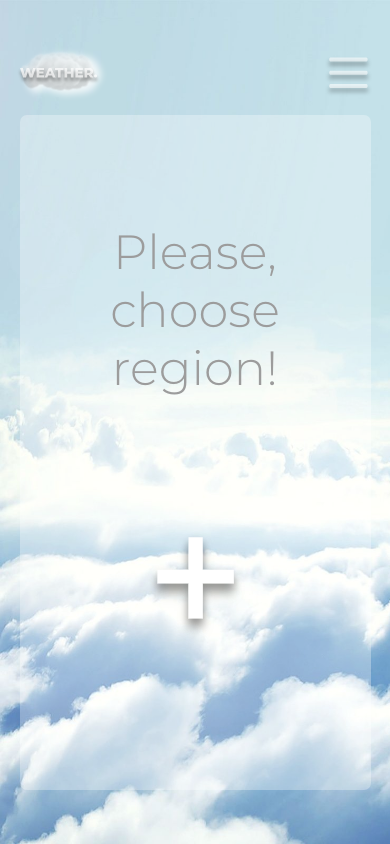
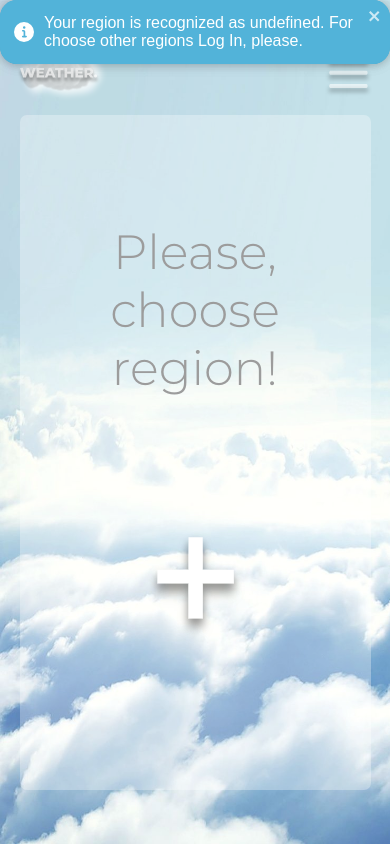
Before and after one commit to ElenaZht/Weather, a React (Create React App) app: page / in a window 390 px wide. Built offline with nearby package versions, Linux system fonts and the light colour scheme.

Commit message:
- search saved regions cards clicking fixed. - mobile search cards fixed. - toast notifications added.

```diff
--- a/package.json
+++ b/package.json
@@ -18,6 +18,8 @@
     "react-scripts": "5.0.0",
     "react-slick": "^0.28.1",
     "react-spinners": "^0.11.0",
+    "react-toastify": "^9.0.7",
+    "react-toastr": "^3.0.0",
     "rxjs": "^7.5.2",
     "slick-carousel": "^1.8.1",
     "typescript": "^4.5.4",
--- a/src/components/app-component/App.js
+++ b/src/components/app-component/App.js
@@ -8,6 +8,8 @@ import RegionContext from '../../components/region-context';
 import SearchContext from '../../components/search-context';
 import SearchComponent from '../../components/search-component/search-component';
 import SearchTermContext from '../../components/search-term-context';
+import { ToastContainer, toast, Zoom, Bounce } from 'react-toastify';
+import 'react-toastify/dist/ReactToastify.css';
 
 function App() {
     const regionService =  RegionService.getInstance();
@@ -18,20 +20,48 @@ function App() {
     const [searchTerm, setSearchTerm] = useState('');
 
 
-
     let deleteRegion = (city) => {
         let afterDelete = regionService.deleteRegion(city);
         setSavedRegions(afterDelete);
+        toast.success(`${city} is deleted from your regions.`);
     };
     let addRegion = (city) => {
+        if(localStorage.user){
             let afterAdd = regionService.addRegion(city);
+            if(afterAdd){
                 setSavedRegions(afterAdd);
+                toast.success(`${city} is added to your regions.`);
+            } else {
+                toast.warn(`${city} already added to your regions!`);
+            }
+            return afterAdd
+        } else {
+            toast.warn('For adding new regions please log in!  ')
+        }
     };
 
+    // toast.success('yeesssss');
+    // toast.error('nooo');
+    // toast.info('info');
+    // toast.warn('warning');
 
     return (
         <div className="App">
+            <ToastContainer
+                draggable={false}
+                transition={Zoom}
+                autoClose={5000}
+                position={"top-center"}
+                hideProgressBar
+                newestOnTop
+                rtl={false}
+                pauseOnFocusLoss
+                pauseOnHover
+                theme={"colored"}
+
+            />
             <SearchContext.Provider value={{searchOpen, setSearchOpen}}>
+                <RegionContext.Provider value={{region, setRegion}}>
                     <div className="container">
                         <SearchTermContext.Provider value={{searchTerm, setSearchTerm}}>
                             <Header/>
@@ -50,6 +80,7 @@ function App() {
 
 
                     </div>
+                </RegionContext.Provider>
             </SearchContext.Provider>
         </div>
     );
--- a/src/components/app-component/app.css
+++ b/src/components/app-component/app.css
@@ -42,6 +42,23 @@
 .wrapper{
     display: none;
 }
+.Toastify__toast--error {
+    border-radius: 17px !important;
+    background: #d95255 !important;
+}
+
+.Toastify__toast--success {
+    border-radius: 17px !important;
+    background: #52d98d !important;
+}
+.Toastify__toast--warning {
+    border-radius: 17px !important;
+    background: #d98a52 !important;
+}
+.Toastify__toast--info {
+    border-radius: 17px !important;
+    background: #52b3d9 !important;
+}
 /* BIG SCREENS */
 @media all and (min-width: 1025px) {
     .App{
--- a/src/components/card-component/card.js
+++ b/src/components/card-component/card.js
@@ -3,6 +3,7 @@ import classes from "../card-component/card.module.css";
 import RegionContext from "../region-context";
 import WeatherService from '../../components/weather-service.js';
 import {logos} from "../weather-component/wether-storage";
+import SearchContext from "../search-context";
 
 const Card = ({city, openModalMethod}) => {
     const {region, setRegion} = useContext(RegionContext);
@@ -12,6 +13,9 @@ const Card = ({city, openModalMethod}) => {
     let [temperature, setTemperature] = useState('');
     let [description, setDescription] = useState('');
     let [img, setImg] = useState('');
+    const {searchOpen, setSearchOpen} = useContext(SearchContext);
+    let [errorText, setErrorText] = useState('');
+
 
 
     useEffect(
@@ -20,28 +24,23 @@ const Card = ({city, openModalMethod}) => {
             if(city){
                 subscription.current = weatherService.getSubscriber(city).subscribe(
                 (res) => {
-                    // console.log(res, city)
                     if (res && res.data) {
-                        // setLoading(false);
                         setTemperature(Math.round(res.data.main.temp));
                         setDescription(res.data.weather[0].description);
                         if(Math.round(res.data.main.temp) > 0){
                             setRelToZero('+')
-                            console.log("+")
                         }
                         getImg(res.data.weather[0].description);
 
 
                     } else if(res) {
-                        // setLoading(false);
-                        // setErrorText(res.message)
+                        setErrorText(res.message)
                     }
                 }
             );}
             return () => {
                 if (subscription.current) {
                     subscription.current.unsubscribe();
-                    console.log('unsubscribe',city)
                 }
             }
         }, []
@@ -55,6 +54,7 @@ const Card = ({city, openModalMethod}) => {
     }
     let setCity = (city) => {
         setRegion({regionName : city, timeZone: timeZone});
+        setSearchOpen(false);
     };
 
     let getImg = (desc) => {
@@ -91,6 +91,7 @@ const Card = ({city, openModalMethod}) => {
                     e.stopPropagation()
                 }}>x</button>
                 <div className={classes.name}>{city}</div>
+                {!temperature &&<div className={classes.error}>{errorText}</div>}
                 <div className={classes.info}>
                     {temperature &&<div className={classes.icon} style={{ backgroundImage: `url(${img})` }}></div>}
                     {temperature &&<div className={classes.degree}>{relToZero}{temperature}°</div>}
--- a/src/components/card-component/card.module.css
+++ b/src/components/card-component/card.module.css
@@ -82,6 +82,13 @@
     overflow: hidden;
     white-space: nowrap;
 }
+.error{
+    font: calc(1vw + 1vh) Light;
+    text-align: center;
+    text-overflow: ellipsis;
+    overflow: hidden;
+    white-space: nowrap;
+}
 .wrap{
     height: 100%;
     display: flex;
@@ -137,6 +144,10 @@
         font: calc(1vw + 1vh) Light;
         text-align: center;
     }
+    .error{
+        font: calc(.5vw + .5vh) Light;
+        text-align: center;
+    }
     .info{
         display: flex;
         justify-content: space-evenly;
--- a/src/components/header-component/header.js
+++ b/src/components/header-component/header.js
@@ -1,4 +1,4 @@
-import React, {useContext, useState} from 'react';
+import React, {useContext, useEffect, useState} from 'react';
 import './header.css';
 import GoogleLogin from 'react-google-login';
 import Modal from "./modal";
@@ -6,6 +6,8 @@ import SavedRegions from '../../components/saved-regions/saved-regions.js';
 import RegionService from "../region-service";
 import SearchContext from "../search-context";
 import SearchTermContext from '../../components/search-term-context';
+import { ToastContainer, toast, Zoom, Bounce } from 'react-toastify';
+import 'react-toastify/dist/ReactToastify.css';
 
 const Header = () => {
     const regionService =  RegionService.getInstance();
@@ -35,9 +37,22 @@ const Header = () => {
 
         }
     };
+    useEffect(
+        () => {
+            if(localStorage.user){
+                toast.info(`You entered as ${localStorage.user.name}`);
+            }
+        }, []
+    );
     if(localStorage.user){
         isLogged = true;
     }
+    useEffect(() => {
+            if(!localStorage.user){
+                toast.info(`Your region is recognized as ${regionService.defaultRegion.regionName}. For choose other regions Log In, please.`)
+            }
+    }, []
+    );
     let openModal = () => {
         setModalActive(true);
         setIsOpen(false);
@@ -50,6 +65,7 @@ const Header = () => {
         localStorage.clear();
         setModalActive(false);
         setIsLogged(false);
+        toast.success('You logged out!');
     };
     let openRegions = () => {
         setRegionsModalActive(true);
@@ -74,10 +90,27 @@ const Header = () => {
         }
 
     };
+    // toast.success('yeesssss');
+    // toast.error('nooo');
+    // toast.info('info');
+    // toast.warn('warning');
     const [modalActive, setModalActive] = useState(false);
     const [regionsModalActive, setRegionsModalActive] = useState(false);
     return (
         <div className="main">
+            <ToastContainer
+                draggable={false}
+                transition={Zoom}
+                autoClose={5000}
+                position={"top-center"}
+                hideProgressBar
+                newestOnTop
+                rtl={false}
+                pauseOnFocusLoss
+                pauseOnHover
+                theme={"colored"}
+
+            />
             <div  data-testid="user-profile-modal">
                 <Modal active={modalActive} setActive={setModalActive} >
                     <div className="dialog">
--- a/src/components/region-service.js
+++ b/src/components/region-service.js
@@ -21,11 +21,11 @@ class RegionService{
     addRegion(name){
         const myRegions = JSON.parse(localStorage.getItem("myRegions")) || [];
         if(myRegions.find(r => r.regionName === name.split(',')[0])){
-            alert('`name` was already added') //todo: fix name
+            return null;
         } else {
             myRegions.push({regionName: name.split(',')[0]});
             localStorage.setItem("myRegions", JSON.stringify(myRegions));
-            console.log('service added region')
+            console.log('service added region');
         }
         return myRegions;
     }
--- a/src/components/saved-regions/saved-regions.js
+++ b/src/components/saved-regions/saved-regions.js
@@ -76,7 +76,6 @@ const SavedRegions = ({regions, deleteMethod}) => {
     let openSearch = () => {
         setSearchOpen(true);
     };
-
     let makeRegions = () => {
         if(myRegions && myRegions.length>0){
             let items = [];
--- a/src/components/weather-service.js
+++ b/src/components/weather-service.js
@@ -14,7 +14,7 @@ class WeatherService{
         setInterval(async()=> {
             // for
             let data = await this.getWeatherFromAPI(this.city);
-            console.log('interval:', data);
+            // console.log('interval:', data);
             this.subscriber.next(data)
         }, customInterval)
     }
```
Also changed, not shown: src/components/search-component/search-component.js (+14 -21 lines), 1 other file (tests, documents, lock files or other folders). Lines whose indentation alone changed are shown as unchanged.
